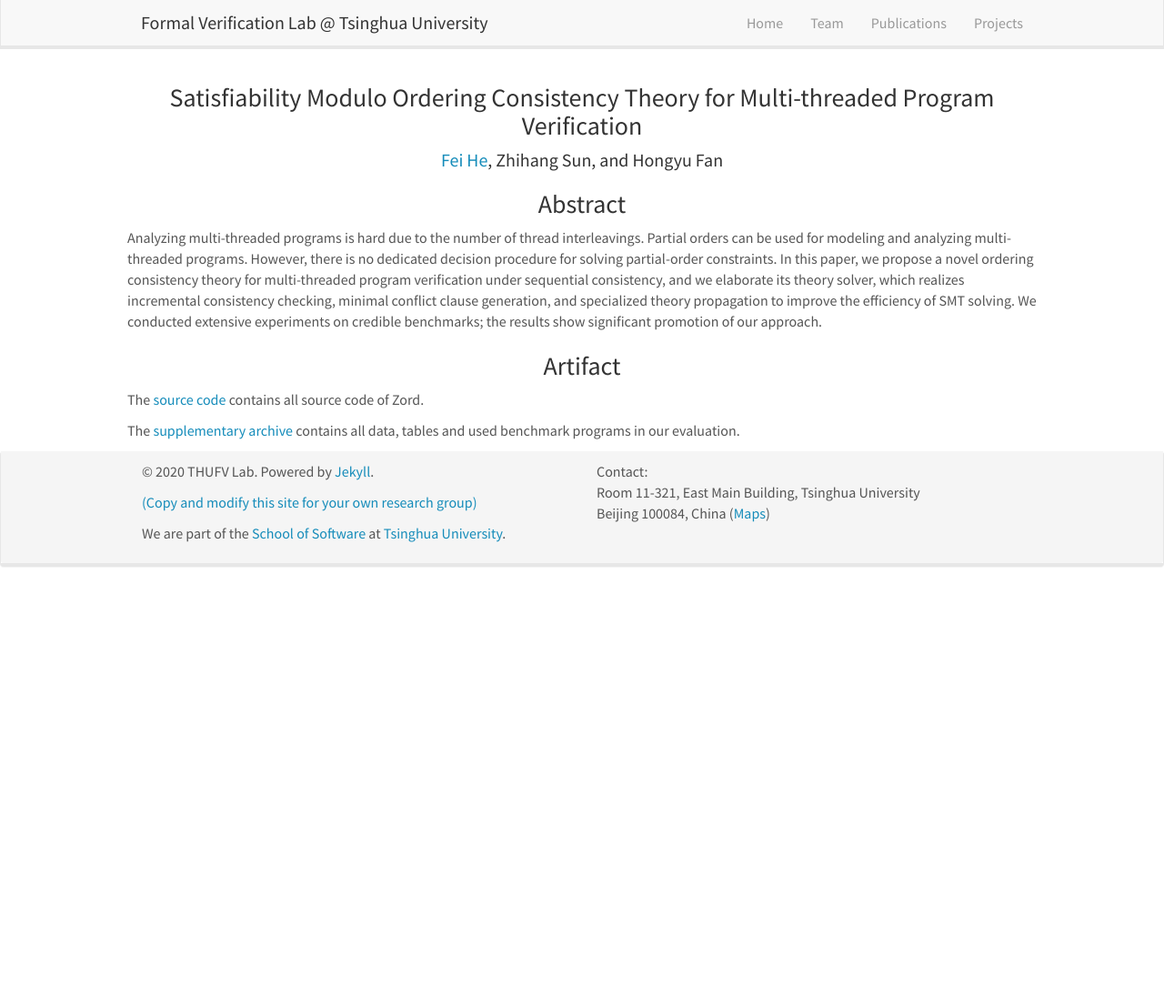
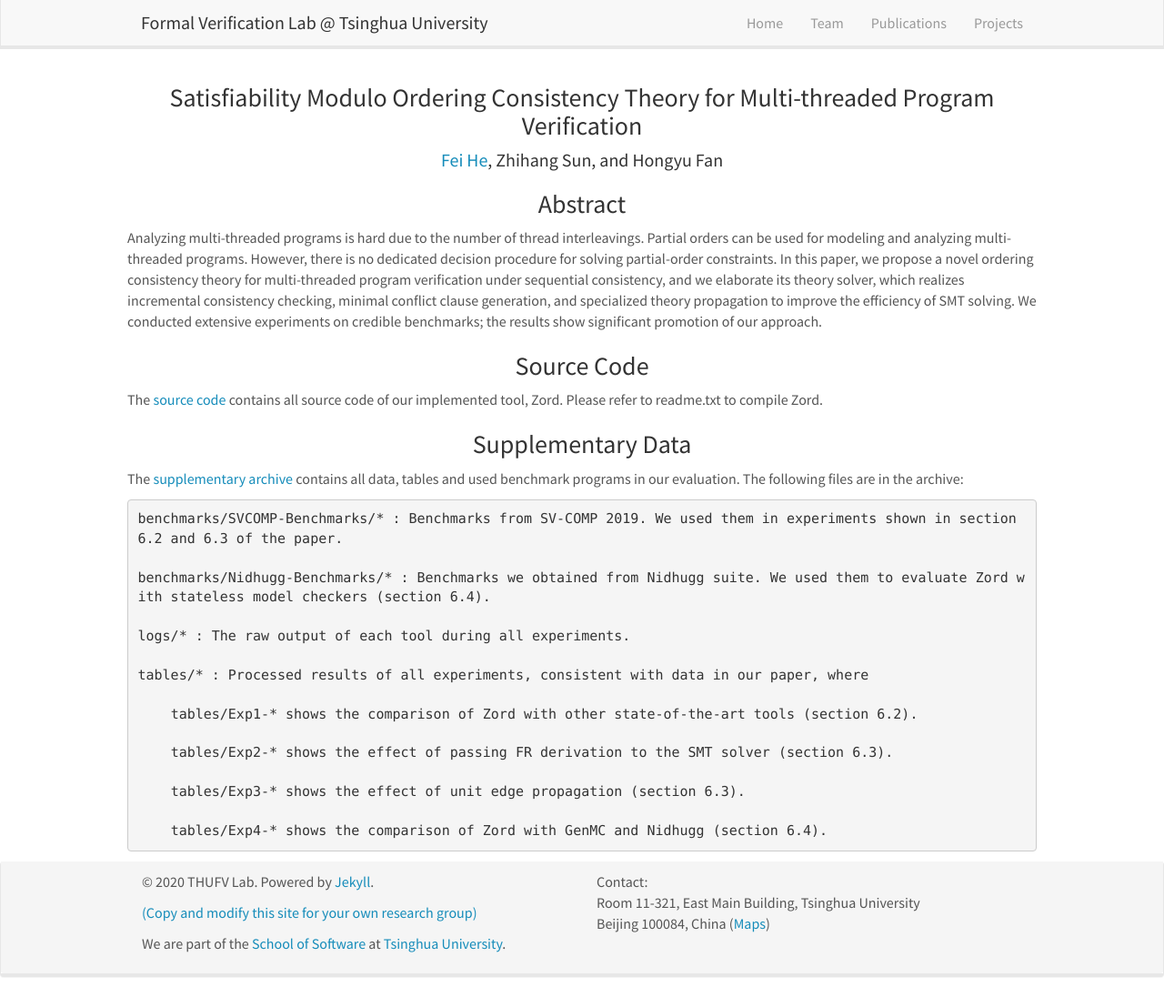
Before and after one commit to thufv/thufv.github.io, a Jekyll site: the page built from _projects/zord.md, in a window 1280 px wide and 1096 px high. Shown: the whole window at 91% size. Built offline with Jekyll 4.4.1, drawn with Linux system fonts in a browser that asks for light colours; nearby versions of some CDN libraries.

Commit message:
Update page of zord

```diff
--- a/_projects/zord.md
+++ b/_projects/zord.md
@@ -12,8 +12,26 @@ permalink: /projects/zord
 
 Analyzing multi-threaded programs is hard due to the number of thread interleavings. Partial orders can be used for modeling and analyzing multi-threaded programs. However, there is no dedicated decision procedure for solving partial-order constraints. In this paper, we propose a novel ordering consistency theory for multi-threaded program verification under sequential consistency, and we elaborate its theory solver, which realizes incremental consistency checking, minimal conflict clause generation, and specialized theory propagation to improve the efficiency of SMT solving. We conducted extensive experiments on credible benchmarks; the results show significant promotion of our approach.
 
-### <center>Artifact</center>
+### <center>Source Code</center>
 
-The <a href="https://cloud.tsinghua.edu.cn/f/ee6cce063c9c4b2394d3">source code</a> contains all source code of Zord.
+The <a href="https://cloud.tsinghua.edu.cn/f/1dba0066f68c44f1a174/?dl=1">source code</a> contains all source code of our implemented tool, Zord. Please refer to readme.txt to compile Zord.
 
-The <a href="https://cloud.tsinghua.edu.cn/f/d98603a405a9486baec5/">supplementary archive</a> contains all data, tables and used benchmark programs in our evaluation.
+### <center>Supplementary Data</center>
+
+The <a href="https://cloud.tsinghua.edu.cn/f/e71639808bbd4fddb276/?dl=1">supplementary archive</a> contains all data, tables and used benchmark programs in our evaluation. The following files are in the archive:
+
+    benchmarks/SVCOMP-Benchmarks/* : Benchmarks from SV-COMP 2019. We used them in experiments shown in section 6.2 and 6.3 of the paper.
+
+    benchmarks/Nidhugg-Benchmarks/* : Benchmarks we obtained from Nidhugg suite. We used them to evaluate Zord with stateless model checkers (section 6.4).
+
+    logs/* : The raw output of each tool during all experiments.
+
+    tables/* : Processed results of all experiments, consistent with data in our paper, where
+
+        tables/Exp1-* shows the comparison of Zord with other state-of-the-art tools (section 6.2).
+
+        tables/Exp2-* shows the effect of passing FR derivation to the SMT solver (section 6.3).
+
+        tables/Exp3-* shows the effect of unit edge propagation (section 6.3).
+
+        tables/Exp4-* shows the comparison of Zord with GenMC and Nidhugg (section 6.4).
```
